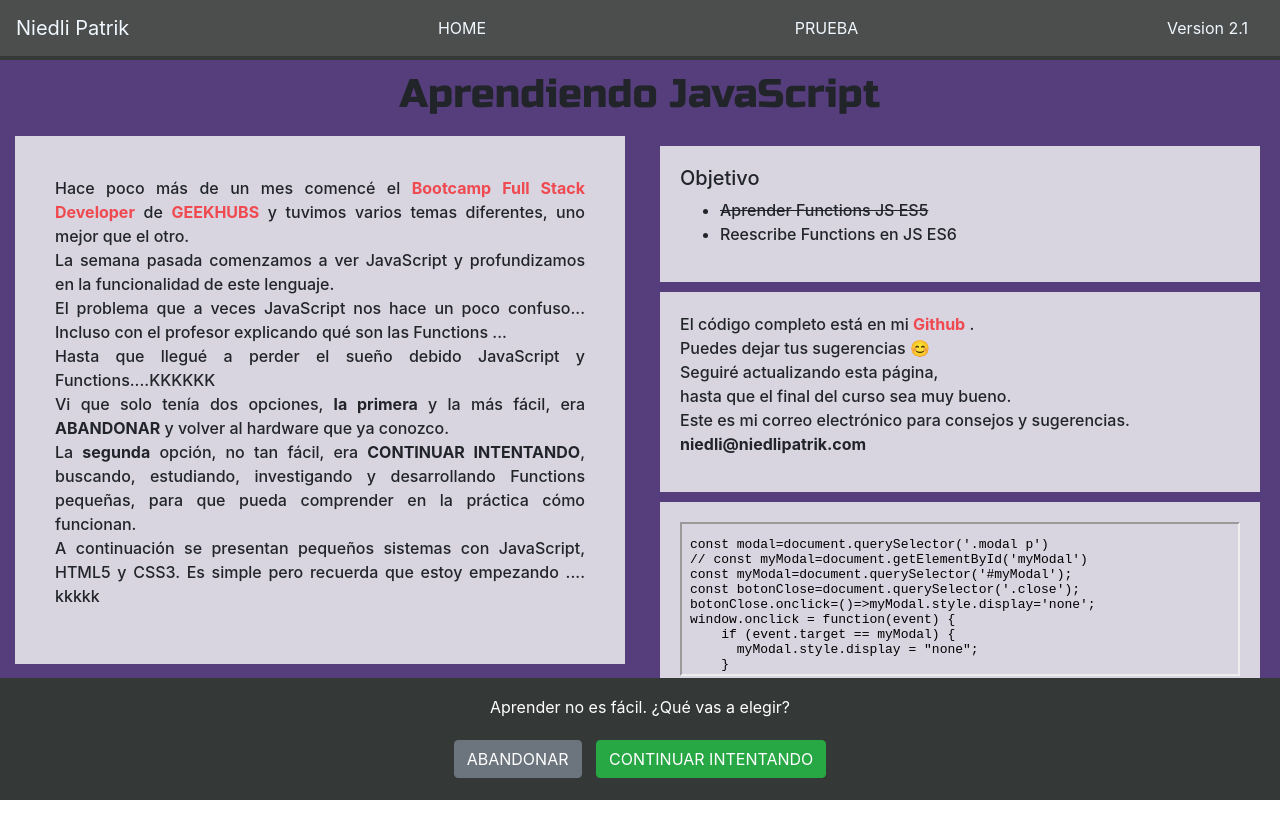
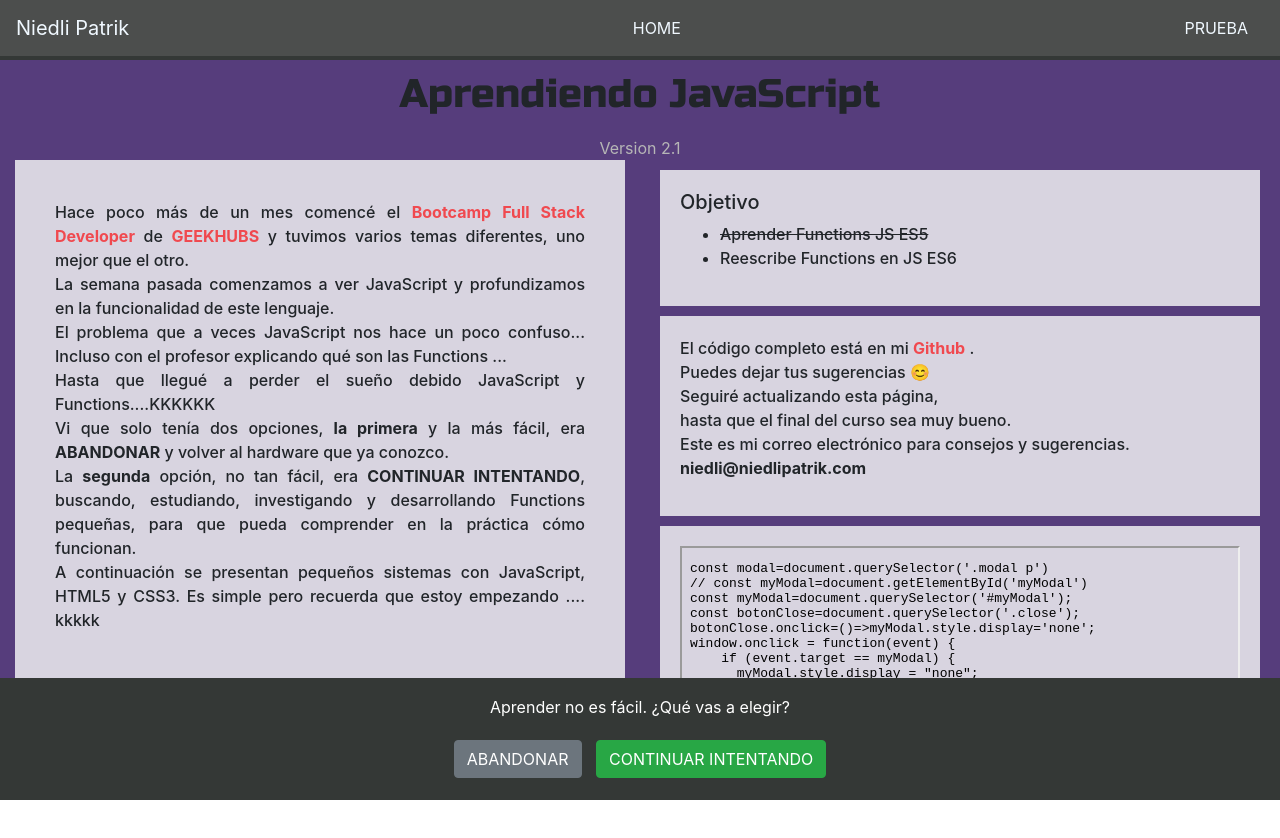
Before and after one commit to niedlipatrik/primerProyecto, a plain HTML site: page index.html in a window 1280 px wide. Drawn offline with nearby package versions, Linux system fonts and the light colour scheme.

Commit message:
optimización de proyectos

```diff
--- a/css/main.css
+++ b/css/main.css
@@ -46,6 +46,15 @@ a:hover{
 
 
 }
+
+.container-topo span{
+    color: rgb(182, 182, 182);
+    text-align: left;
+
+}
+
+
+
 .container-topo h1{
     padding: 10px;
     font-family: 'Russo One', sans-serif;
--- a/index.html
+++ b/index.html
@@ -20,9 +20,9 @@
                                 <a class="navbar-brand" href="#header_wrapper"><img img-fluid src="" alt=""
                                         class="logo">Niedli Patrik</a>
                                 </div>
-                                <a href="http://niedlipatrik.com" class="nav-link">HOME</a>
-                                <a href="http://niedlipatrik.com/primerproyecto/index.html" class="nav-link">PRUEBA</a>
-                                <a href="#" class="nav-link">Version 2.1</a>
+                                <a href="https://niedlipatrik.com" class="nav-link">HOME</a>
+                                <a href="https://niedlipatrik.com/primerproyecto/index.html" class="nav-link">PRUEBA</a>
+
 
                         </nav>
                 </header>
@@ -34,7 +34,7 @@
                                 <div id="myModal" class="modal">
                                         Modal content
                                         <div class="modal-content">
-                                                        <a href="http://niedlipatrik.com/primerproyecto/index.html" class="btn btn-secondary btn-lg active" role="button" aria-pressed="true">Cerrar &times;</a>
+                                                <a href="http://niedlipatrik.com/primerproyecto/index.html" class="btn btn-secondary btn-lg active" role="button" aria-pressed="true">Cerrar &times;</a>
 
                                                 <p></p>
                                         </div>
@@ -48,6 +48,7 @@
 
                 <section id="corpo" class="container-topo">
                         <h1>Aprendiendo JavaScript</h1>
+                        <span>Version 2.1</span>
                         <div class="row">
                                 <div class="col-sm-6">
                                         <div class="text">
--- a/js/main.js
+++ b/js/main.js
@@ -52,7 +52,7 @@ function mostrarImagen(Imagen) {
     }
 
 const final=document.createElement('div')
- final.innerHTML=`Ok. Rompiste el monitor.¿Estás feliz ahora?<br><br> <strong><b>ABANDONAR</b> no te lleva a ningún lado y todavía te hace <b>perder oportunidades</b>. <br> Te daré una oportunidad más para elegir la opción <b>CORRECTA</b> <br> haga clic en:<br> <a href="http://127.0.0.1:5500/">INTENTAR NUEVAMENTE</a></strong>`;
+ final.innerHTML=`Ok. Rompiste el monitor.¿Estás feliz ahora?<br><br> <strong><b>ABANDONAR</b> no te lleva a ningún lado y todavía te hace <b>perder oportunidades</b>. <br> Te daré una oportunidad más para elegir la opción <b>CORRECTA</b> <br> haga clic en:<br> <a href=https://niedlipatrik.com/primerproyecto/index.html">INTENTAR NUEVAMENTE</a></strong>`;
 
  modal.appendChild(final)
 };
@@ -78,7 +78,7 @@ const final=document.createElement('div')
       final.innerHTML=`<h2>Felicidades !!!</h2>
      No es el mejor de los códigos, pero es una señal de que lo estás intentando. 😊<br>
      <strong>Tus maestros, amigos y programadores te darán varios consejos.<br>
-     Estoy seguro de que para el final del curso este código será mucho mejor.</strong><br> <a href="http://127.0.0.1:5500/">VUELVE</a></strong>`
+     Estoy seguro de que para el final del curso este código será mucho mejor.</strong><br> <a href="https://niedlipatrik.com/primerproyecto/index.html">VUELVE</a></strong>`
      modal.appendChild(final);
 
 
```
